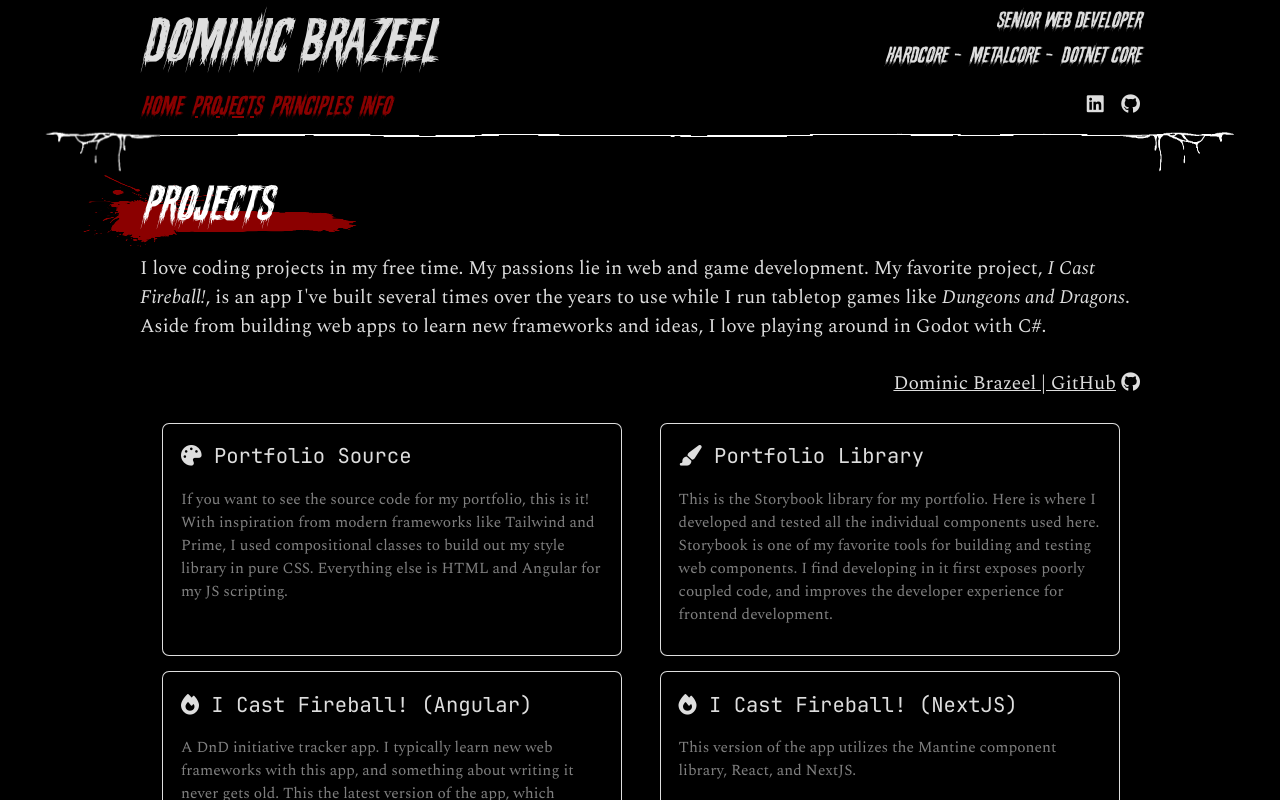
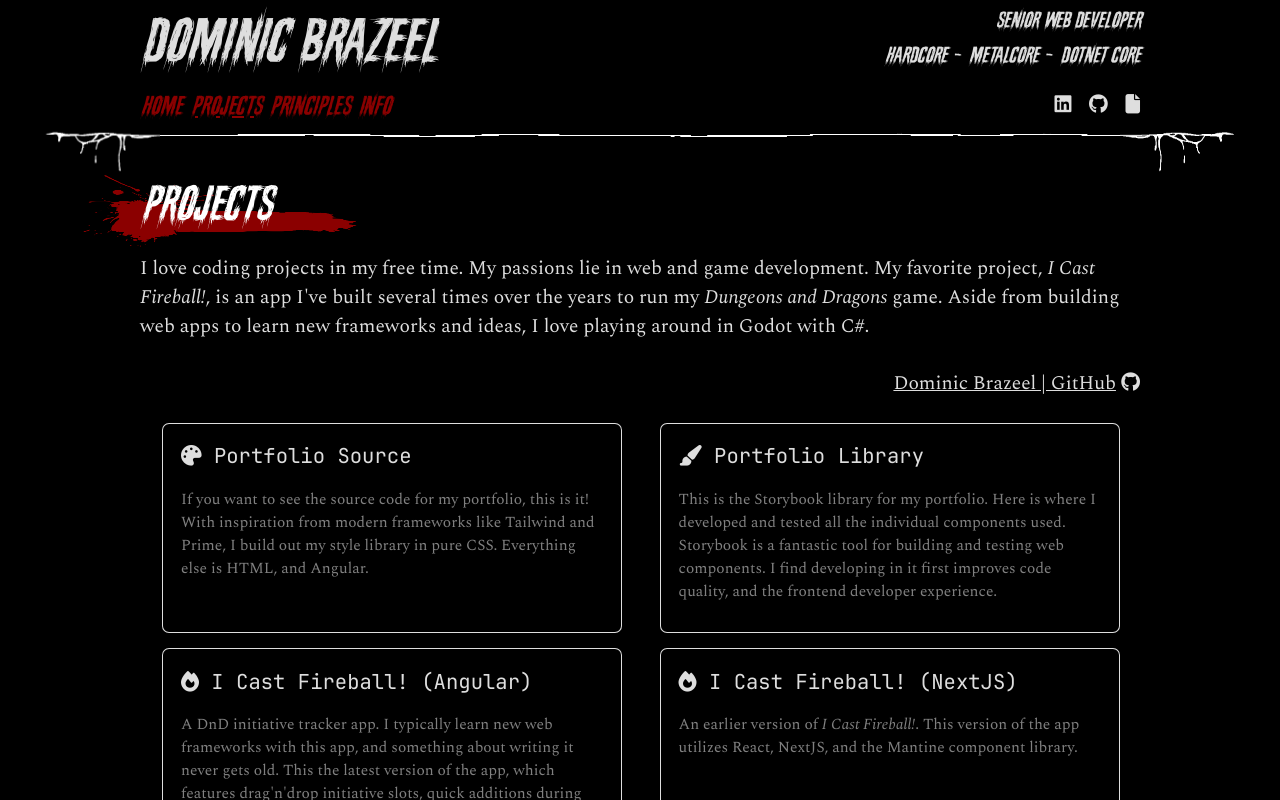
Before and after one commit to Bonk4/dombrazeel, an Angular app: page /projects in a window 1280 px wide. Shown: the top 800 px of the page. Built offline with nearby package versions, Linux system fonts and the light colour scheme.

Commit message:
style: small content and style tweaks

```diff
--- a/src/app/navbar/navbar.ts
+++ b/src/app/navbar/navbar.ts
@@ -52,6 +52,7 @@ import { NgClass } from '@angular/common';
               ><i class="fa-brands fa-linkedin"></i
             ></a>
             <a href="https://github.com/Bonk4/"><i class="fa-brands fa-github"></i></a>
+            <a href="/DominicBrazeelResume.pdf" target="_blank"><i class="fa-solid fa-file"></i></a>
           </div>
         </div>
       </div>
--- a/src/app/projects/projects.ts
+++ b/src/app/projects/projects.ts
@@ -10,9 +10,9 @@ import { ContentHeader } from '../components/content-header/content-header';
     <p>
       I love coding projects in my free time. My passions lie in web and game development. My
       favorite project, <span class="italic">I Cast Fireball!</span>, is an app I've built several
-      times over the years to use while I run tabletop games like
-      <span class="italic">Dungeons and Dragons</span>. Aside from building web apps to learn new
-      frameworks and ideas, I love playing around in Godot with C#.
+      times over the years to run my <span class="italic">Dungeons and Dragons</span> game. Aside
+      from building web apps to learn new frameworks and ideas, I love playing around in Godot with
+      C#.
     </p>
     <div class="row justify-end">
       <p>
@@ -30,8 +30,8 @@ import { ContentHeader } from '../components/content-header/content-header';
         href="https://github.com/Bonk4/dombrazeel"
       >
         If you want to see the source code for my portfolio, this is it! With inspiration from
-        modern frameworks like Tailwind and Prime, I used compositional classes to build out my
-        style library in pure CSS. Everything else is HTML and Angular for my JS scripting.
+        modern frameworks like Tailwind and Prime, I build out my style library in pure CSS.
+        Everything else is HTML, and Angular.
       </db-card>
       <db-card
         class="card-container"
@@ -41,9 +41,9 @@ import { ContentHeader } from '../components/content-header/content-header';
         href="https://dombrazeel-library.vercel.app"
       >
         This is the Storybook library for my portfolio. Here is where I developed and tested all the
-        individual components used here. Storybook is one of my favorite tools for building and
-        testing web components. I find developing in it first exposes poorly coupled code, and
-        improves the developer experience for frontend development.
+        individual components used. Storybook is a fantastic tool for building and testing web
+        components. I find developing in it first improves code quality, and the frontend developer
+        experience.
       </db-card>
       <db-card
         class="card-container flex-grow-1"
@@ -65,14 +65,15 @@ import { ContentHeader } from '../components/content-header/content-header';
         background="red"
         href="https://icastfireball.vercel.app/"
       >
-        This version of the app utilizes the Mantine component library, React, and NextJS.
+        An earlier version of <span class="italic">I Cast Fireball!</span>. This version of the app
+        utilizes React, NextJS, and the Mantine component library.
       </db-card>
 
       <db-card
         class="card-container flex-grow-1"
         title="Ng Games"
         icon="gamepad"
-        background="purple"
+        background="green"
         href="https://checkers-ng.vercel.app/"
       >
         A collection of simple singleplayer games, built in Angular. I still come back to play
```
